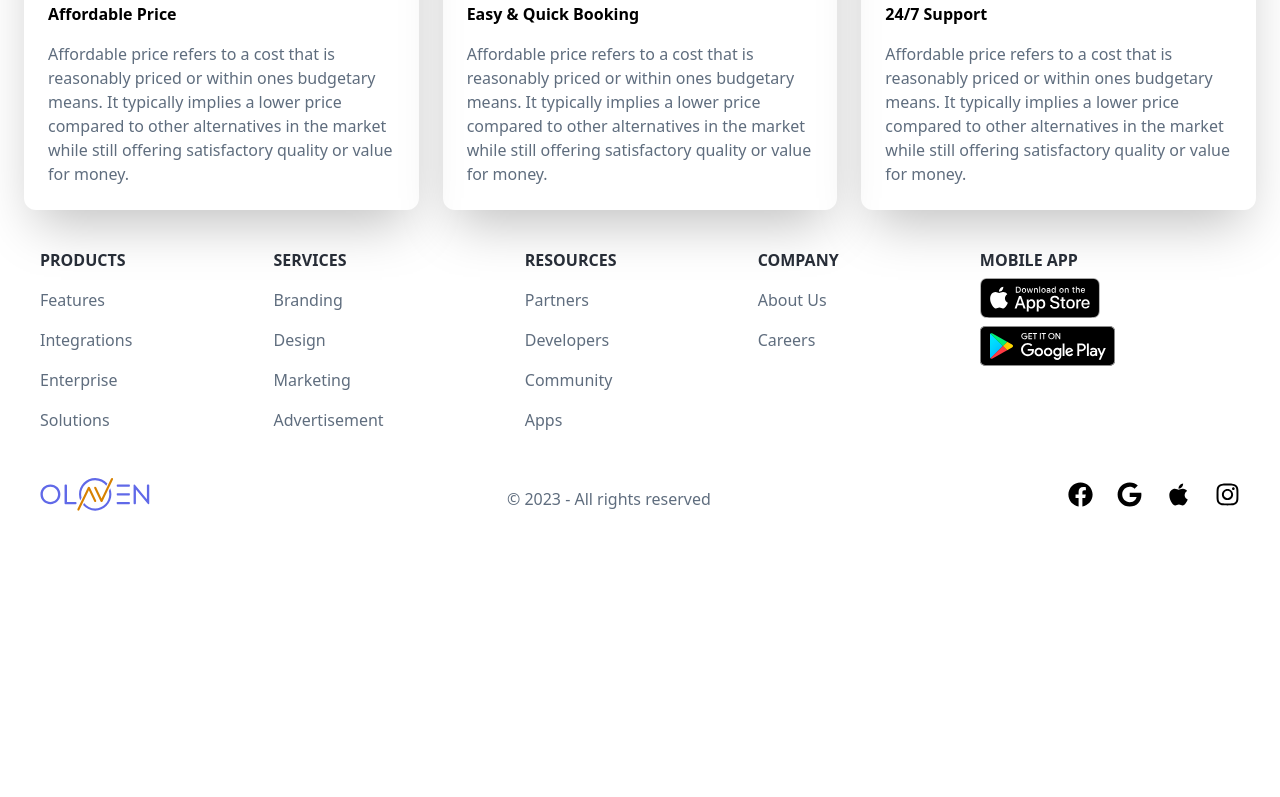
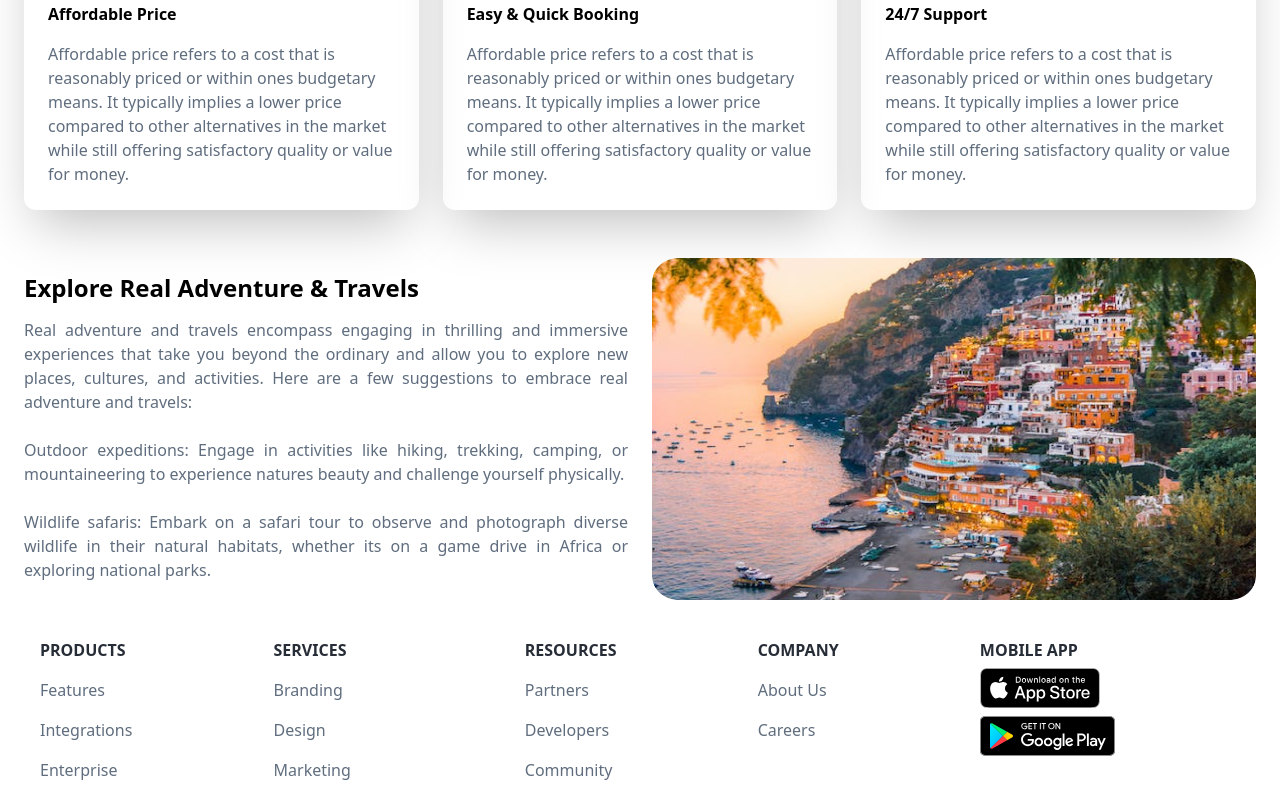
Before and after one commit to AbuRaihan1/totel-responsive, a Next.js app: page /about in a window 1280 px wide. Shown: the part 544-1341 px from the top of the page. Before the commit the page ends 1095 px from the top, so only its background shows below. Built offline with nearby package versions, Linux system fonts and the light colour scheme.

Commit message:
added explore and real advanture travels section

```diff
--- a/src/pages/about.tsx
+++ b/src/pages/about.tsx
@@ -95,41 +95,43 @@
           </div>
         </div>
 
-        {/* <div className="bg-greyish w-[94.5rem] flex flex-row py-[4rem] px-[7.5rem] box-border items-center justify-between text-[2rem] lg:w-auto lg:h-auto lg:flex-row md:flex-row gap-6 sm:flex-col">
-          <div className="w-[41.44rem] flex flex-col items-start justify-center gap-[2rem] lg:w-auto lg:h-auto lg:flex-col md:flex-col sm:flex-col">
-            <b className="self-stretch relative tracking-[-0.02em] leading-[2.5rem]">
+        <div className="grid md:grid-cols-2 grid-cols-1 gap-6 mx-6 mt-12">
+          <div className="">
+            <p className="text-2xl font-bold py-3">
               Explore Real Adventure & Travels
-            </b>
-            <div className="self-stretch relative text-[1rem] tracking-[-0.1px] leading-[1.5rem] text-gray-50">
-              <p className="m-0">
+            </p>
+            <div className="text-[1rem] text-gray-50">
+              <p className="m-0 text-justify">
                 Real adventure and travels encompass engaging in thrilling and
                 immersive experiences that take you beyond the ordinary and
                 allow you to explore new places, cultures, and activities. Here
                 are a few suggestions to embrace real adventure and travels:
               </p>
               <p className="m-0">&nbsp;</p>
-              <p className="m-0">
+              <p className="m-0 text-justify">
                 Outdoor expeditions: Engage in activities like hiking, trekking,
                 camping, or mountaineering to experience natures beauty and
                 challenge yourself physically.
               </p>
               <p className="m-0">&nbsp;</p>
-              <p className="m-0">
+              <p className="m-0 text-justify">
                 Wildlife safaris: Embark on a safari tour to observe and
                 photograph diverse wildlife in their natural habitats, whether
                 its on a game drive in Africa or exploring national parks.
               </p>
             </div>
           </div>
-          <Image
-            className="relative rounded-3xl w-[33.5rem] h-[21.38rem] object-cover lg:flex-1 md:flex-1 sm:flex-1"
-            alt=""
-            width={500}
-            height={500}
-            src="/Images/rectangle-2474@2x.png"
-          />
+          <div>
+            <Image
+              className=" rounded-3xl h-[21.38rem] w-full"
+              alt=""
+              width={400}
+              height={0}
+              src="/Images/rectangle-2474@2x.png"
+            />
+          </div>
         </div>
-        <div className="bg-system-background-light-primary w-[94.5rem] flex flex-col items-center justify-start text-[2rem] text-purple-secondary-600 lg:w-auto lg:h-auto md:flex-col sm:flex-col">
+        {/* <div className="bg-system-background-light-primary w-[94.5rem] flex flex-col items-center justify-start text-[2rem] text-purple-secondary-600 lg:w-auto lg:h-auto md:flex-col sm:flex-col">
           <div className="bg-system-background-light-primary w-[80rem] flex flex-row py-[4rem] px-[0rem] box-border items-start justify-center gap-[7.63rem] lg:w-auto lg:h-auto lg:flex-row">
             <div className="flex-1 flex flex-col items-center justify-start gap-[0.63rem] lg:flex-[unset] lg:self-stretch">
               <b className="relative tracking-[-0.1px] leading-[1.5rem] text-purple">
```
